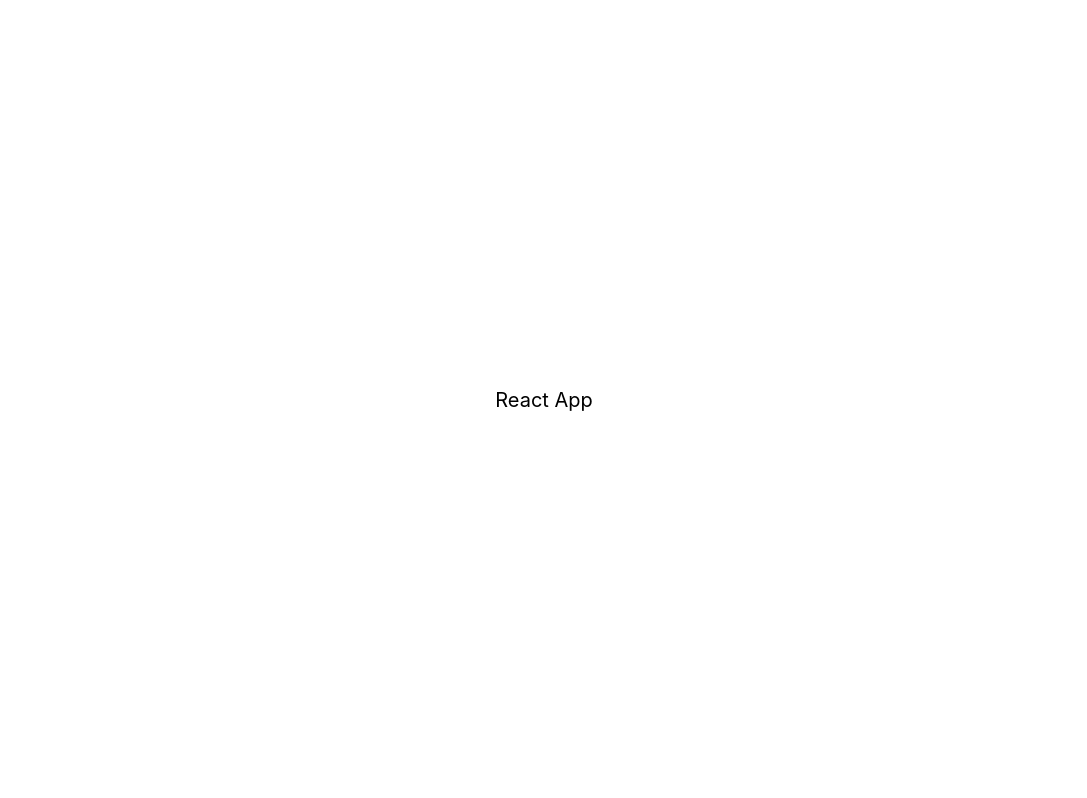
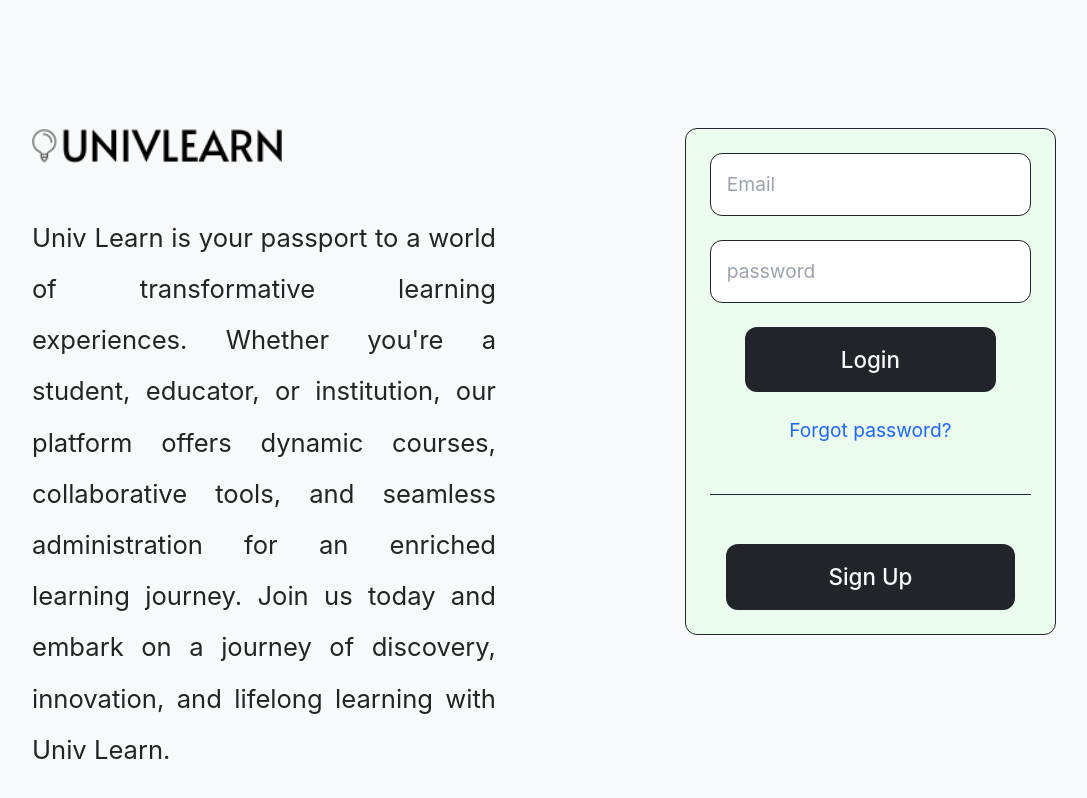
Before and after one commit to yxcinebendjebbar/UNIV-LEARN, a React (Vite) app in the folder client/: page /login in a window 1280 px wide. Shown: the top 798 px of the page, without its empty margins (96-1183 px from the left). Built offline with nearby package versions, Linux system fonts and the light colour scheme.

Commit message:
first frontend touch

```diff
--- a/client/src/App.jsx
+++ b/client/src/App.jsx
@@ -1,10 +1,13 @@
-import { useState } from "react";
+import { BrowserRouter, Routes, Route } from "react-router-dom";
+import Login from "./pages/Login";
 
 function App() {
   return (
-    <div className='w-full h-screen flex justify-center items-center'>
-      <h1 className='text-xl'>React App</h1>
-    </div>
+    <BrowserRouter>
+      <Routes>
+        <Route path="login" element={<Login />} />
+      </Routes>
+    </BrowserRouter>
   );
 }
 
--- a/client/src/globals.css
+++ b/client/src/globals.css
@@ -6,6 +6,7 @@
   text-rendering: optimizeLegibility;
   -webkit-font-smoothing: antialiased;
   -moz-osx-font-smoothing: grayscale;
+  background-color: #f8f9fa;
 }
 
 @tailwind base;
--- /dev/null
+++ b/client/src/pages/Login.jsx
@@ -0,0 +1,33 @@
+import logo from "../assets/logo.png";
+import "./login.css";
+function Login() {
+  return (
+    <main className="main-login">
+      <section className="text">
+        <img src={logo} alt="logo" width="250px" />
+        <p>
+          Univ Learn is your passport to a world of transformative learning
+          experiences. Whether you&apos;re a student, educator, or institution,
+          our platform offers dynamic courses, collaborative tools, and seamless
+          administration for an enriched learning journey. Join us today and
+          embark on a journey of discovery, innovation, and lifelong learning
+          with Univ Learn.
+        </p>
+      </section>
+      <section className="form-section">
+        <form>
+          <input type="text" placeholder="Email" />
+          <input type="password" placeholder="password" />
+          <button className="login-btn">Login</button>
+          <a className="forget-pass" href="#">
+            Forgot password?
+          </a>
+          <div className="line"></div>
+          <button className="sign-up-btn">Sign Up</button>
+        </form>
+      </section>
+    </main>
+  );
+}
+
+export default Login;
--- /dev/null
+++ b/client/src/pages/login.css
@@ -0,0 +1,71 @@
+.main-login {
+  display: grid;
+  grid-template-columns: 1fr 1fr;
+  gap: 6rem;
+  max-width: 80vw;
+  margin: 0 auto;
+  padding-block: 8rem;
+  color: #212529;
+}
+.main-login .text {
+  display: flex;
+  flex-direction: column;
+  justify-content: center;
+  gap: 3rem;
+}
+.main-login .text p {
+  font-size: 1.6rem;
+  font-weight: 400;
+  line-height: 2;
+  text-align: justify;
+}
+
+.main-login section form {
+  background-color: #ebfbee;
+  margin-left: auto;
+  max-width: 80%;
+  border: 1px solid #212529;
+  border-radius: 12px;
+  padding: 1.5rem;
+  display: flex;
+  flex-direction: column;
+  align-items: center;
+  gap: 1.5rem;
+}
+.main-login section form input {
+  width: 100%;
+  border: 1px solid #212529;
+  border-radius: 12px;
+  padding: 1rem;
+  font-size: 1.2rem;
+}
+.login-btn {
+  padding: 16px 96px;
+  border-radius: 12px;
+  background-color: #212529;
+  color: #f8f9fa;
+  font-size: 1.4rem;
+  font-weight: 500;
+}
+.forget-pass {
+  font-size: 1.2rem;
+  color: #1f66ff;
+}
+.forget-pass:hover {
+  text-decoration: underline;
+}
+.line {
+  margin-block: 25px;
+  width: 100%;
+  height: 1.5px;
+  background-color: #212529;
+}
+.sign-up-btn {
+  width: 90%;
+  padding: 16px 0;
+  border-radius: 12px;
+  background-color: #212529;
+  color: #f8f9fa;
+  font-size: 1.4rem;
+  font-weight: 500;
+}
```
Also changed, not shown: client/src/assets/logo.png (added), 1 other file (tests, documents, lock files or other folders).
